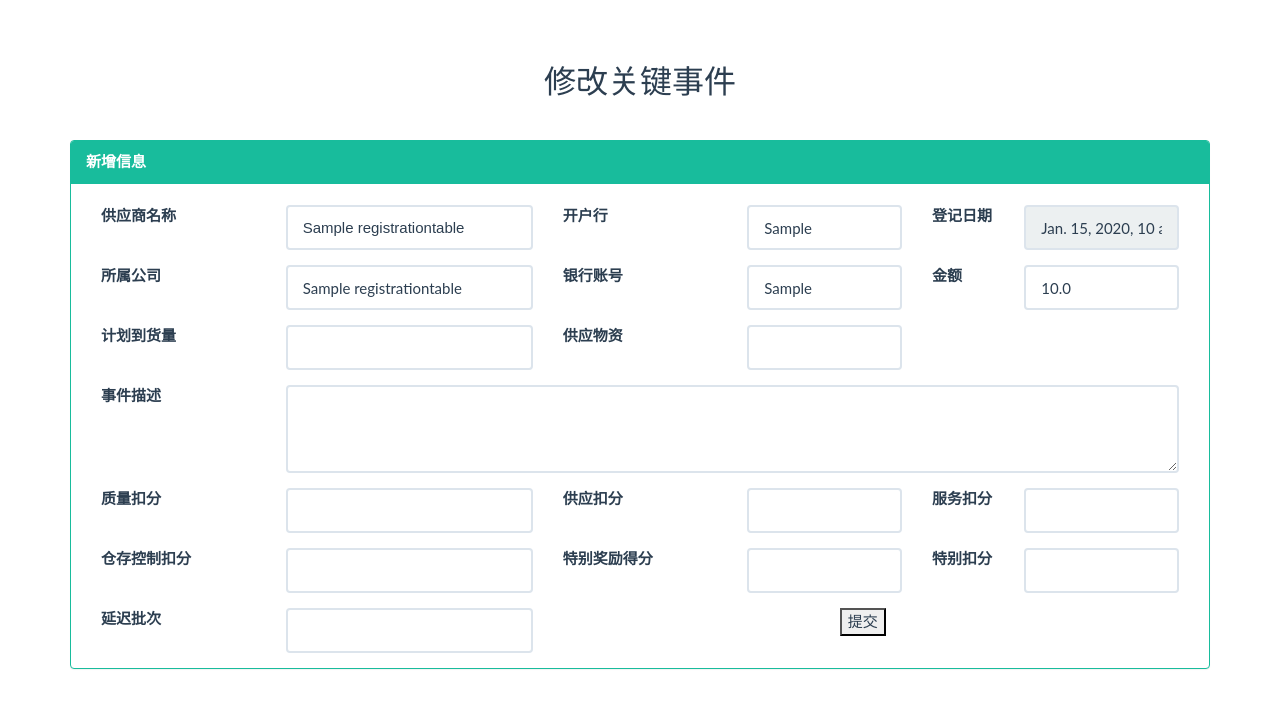
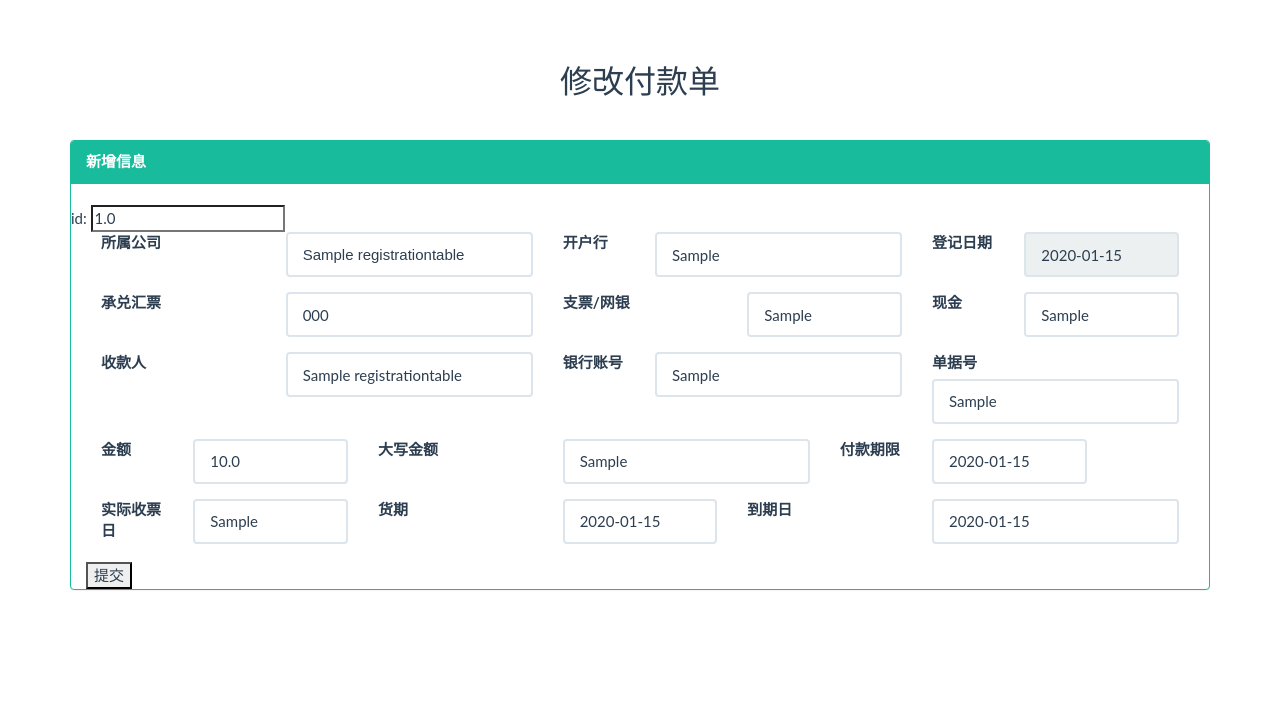
Before and after one commit to llfccc/Django-practice, a Django app: page /payment/edit/1 in a window 1280 px wide. Shown: the part 60-768 px from the top of the page. Run offline with Django 3.2, Linux system fonts and the light colour scheme; a user stored in the database is signed in; tables that the repository leaves empty hold one stand-in row (values such as "Sample post"); parts of the project's set-up code (start-up, migrations or seed data) failed here and were passed over; some libraries are stand-ins or nearby versions.

Commit message:
add func convertDate

```diff
--- a/payment/templates/editPayment.html
+++ b/payment/templates/editPayment.html
@@ -42,7 +42,7 @@
     <div class="container">
         <div class="page-header">
             <h2 align="center">
-                修改关键事件
+                修改付款单
             </h2>
         </div>
 
@@ -52,109 +52,123 @@
             <div class="container-fluid ">
             <div class="row">
                 <form method='POST' action="/payment/editHandle/" class="">
-                    <input type="text" style="display:none;" name="id" value="{{data.id}}">
+                    id:<input type="text" style="display:none;" readonly name="id" value="{{data.id}}">
+                    <input type="text" name="max_num" readonly value="{{data.max_num}}">
                     <div class="form-group col-xs-12">
-                        <label for="supplier_name" class="col-xs-2 control-label">供应商名称</label>
+                        <label for="supplier_name" class="col-xs-2 control-label">所属公司</label>
+
                         <div class="col-xs-3 ui-widget">
-                            <input type="text" class="form-control " name="supplier_name" id="supplier_name" placeholder="" value="{{data.supplier_name}}">
+                                         <input type="text" class="form-control" name="company_name"
+                                       id="order_id" placeholder="" value="{{data.company_name}}">
+
+
                         </div>
-                        <label for="bank_of_deposit" class="col-xs-2 control-label">开户行</label>
-                        <div class="col-xs-2 ">
+
+                        <label for="bank_of_deposit" class="col-xs-1 control-label">开户行</label>
+                        <div class="col-xs-3 ">
                             <input type="text" class="form-control " name="bank_of_deposit" id="bank_of_deposit" placeholder="" value="{{data.bank_of_deposit}}">
-
 
                         </div>
                         <label for="record_date" class="col-xs-1 control-label">登记日期</label>
                         <div class="col-xs-2">
-                            <input type="text" class="form-control" id="record_date" readonly placeholder="" value="{{data.record_date}}">
+                            <input type="text" class="form-control" name="record_date"
+                                       id="record_date" readonly placeholder="" value="{{data.record_date|date:"Y-m-d"}}">
+
                         </div>
 
                         </div>
+                                                <div class="form-group col-xs-12">
+                                <label for="acceptance_bill" class="col-xs-2 control-label">承兑汇票</label>
+                            <div class="col-xs-3">
+                                <input type="text" class="form-control" name="acceptance_bill"
+                                       id="acceptance_bill" placeholder="" value="{{data.acceptance_bill}}">
+                            </div>
+
+                            <label for="cheque" class="col-xs-2 control-label">支票/网银</label>
+                            <div class="col-xs-2">
+                                <input type="text" class="form-control" name="cheque"
+                                       id="cheque" placeholder=""
+                                       value="{{data.cheque}}">
+                            </div>
+                            <label for="cash" class="col-xs-1 control-label">现金</label>
+                            <div class="col-xs-2">
+                                <input type="text" class="form-control" name="cash"
+                                       id="cash" placeholder=""
+                                       value="{{data.cash}}">
+                            </div>
+                        </div>
                         <div class="form-group col-xs-12">
-                            <label for="belong_to" class="col-xs-2 control-label">所属公司</label>
+                            <label for="belong_to" class="col-xs-2 control-label">收款人</label>
+
                             <div class="col-xs-3 ">
-                                 <input type="text" class="form-control" name="company_name"
-                                       id="order_id" placeholder="" value="{{data.company_name}}">
+                      <input type="text" class="form-control " name="supplier_name" id="supplier_name" placeholder="" value="{{data.supplier_name}}">
 
                             </div>
-                            <label for="bank_account" class="col-xs-2 control-label">银行账号</label>
-                            <div class="col-xs-2">
+
+                            <label for="bank_account" class="col-xs-1 control-label">银行账号</label>
+                            <div class="col-xs-3">
                                 <input type="text" class="form-control" name="bank_account"
                                        id="bank_account" placeholder="" value="{{data.bank_account}}">
                             </div>
-                            <label for="planed_date" class="col-xs-1 control-label">金额</label>
+                                                   <label for="document_num" class="col-xs-1 control-label">单据号</label>
+                            <div class="col-xs-3">
+                                <input type="text" class="form-control" name="document_num"
+                                       id="document_num" placeholder="" value="{{data.document_num}}">
+                            </div>
+
+                        </div>
+                        <div class="form-group col-xs-12">
+                             <label for="planed_date" class="col-xs-1 control-label">金额</label>
                             <div class="col-xs-2">
                                 <input type="text" class="form-control" name="amount_in_figures"
                                        id="amount_in_figures" placeholder="" value="{{data.amount_in_figures}}">
                             </div>
-                        </div>
-                        <div class="form-group col-xs-12">
-                            <label for="planed_quantity" class="col-xs-2 control-label">计划到货量</label>
+                            <label for="amount_in_words" class="col-xs-2 control-label">大写金额</label>
                             <div class="col-xs-3">
-                                <input type="text" class="form-control" name="planed_quantity"
-                                       id="planed_quantity" placeholder="" value="{{data.planed_quantity}}">
+                                <input type="text" class="form-control" name="amount_in_words"
+                                       id="amount_in_words" placeholder="" value="{{data.amount_in_words}}">
                             </div>
-                            <label for="material_name" class="col-xs-2 control-label">供应物资</label>
+
+                                                    <label for="payment_date" class="col-xs-1 control-label">付款期限</label>
                             <div class="col-xs-2">
-                                <input type="text" class="form-control" name="material_name"
-                                       id="material_name" placeholder="" value="{{data.material_name}}">
+                                <input type="text" class="form-control" name="payment_date"
+                                       id="payment_date" placeholder=""
+                                       value="{{data.payment_date }}">
                             </div>
                         </div>
 
-                        <div class=" form-group col-xs-12">
 
-                            <label for="event_description" class="col-xs-2 control-label">事件描述</label>
-                            <div class="col-xs-10">
-                                    <textarea type='text' class="form-control" name="event_description"
-                                              id="event_description"
-                                              rows="3">{{data.event_description}}</textarea>
+                        <div class="form-group col-xs-12">
+
+
+                            <label for="transfer_finance" class="col-xs-1 control-label">实际收票日</label>
+                            <div class="col-xs-2">
+                                <input type="text" class="form-control" name="transfer_finance"
+                                       id="transfer_finance" placeholder="" value="{{data.transfer_finance}}">
+                            </div>
+                                                        <label for="closing_date" class="col-xs-2 control-label">货期</label>
+                            <div class="col-xs-2">
+                                <input type="text" class="form-control" name="closing_date"
+                                       id="closing_date" placeholder="" value="{{data.closing_date}}">
+                            </div>
+                                                       <label for="quality_deduction" class="col-xs-2 control-label">到期日</label>
+                            <div class="col-xs-3">
+                                <input type="text" class="form-control" name="expiring_date"
+                                       id="expiring_date" placeholder="" value="{{data.expiring_date|date:"Y-m-d"}}">
                             </div>
                         </div>
 
-                        <div class="form-group col-xs-12">
-                            <label for="quality_deduction" class="col-xs-2 control-label">质量扣分</label>
-                            <div class="col-xs-3">
-                                <input type="text" class="form-control" name="quality_deduction"
-                                       id="quality_deduction" placeholder="" value="{{data.quality_deduction}}">
+
+                            <!--
+                        <div class=" form-group col-xs-12">
+
+                            <label for="remark" class="col-xs-2 control-label">备注</label>
+                            <div class="col-xs-10">
+                                    <textarea type='text' class="form-control" name="remark"
+                                              id="remark"
+                                              rows="3">{{data.remark}}</textarea>
                             </div>
-                            <label for="supply_deduction" class="col-xs-2 control-label">供应扣分</label>
-                            <div class="col-xs-2">
-                                <input type="text" class="form-control" name="supply_deduction"
-                                       id="supply_deduction" placeholder="" value="{{data.supply_deduction}}">
-                            </div>
-                            <label for="service_deduction" class="col-xs-1 control-label">服务扣分</label>
-                            <div class="col-xs-2">
-                                <input type="text" class="form-control" name="service_deduction"
-                                       id="service_deduction" placeholder="" value="{{data.service_deduction}}">
-                            </div>
-                        </div>
-                        <div class="form-group col-xs-12">
-                            <label for="warehouse_deduction" class="col-xs-2 control-label">仓存控制扣分</label>
-                            <div class="col-xs-3">
-                                <input type="text" class="form-control" name="warehouse_deduction"
-                                       id="warehouse_deduction" placeholder=""
-                                       value="{{data.warehouse_deduction}}">
-                            </div>
-                            <label for="special_bonus_point" class="col-xs-2 control-label">特别奖励得分</label>
-                            <div class="col-xs-2">
-                                <input type="text" class="form-control" name="special_bonus_point"
-                                       id="special_bonus_point" placeholder=""
-                                       value="{{data.special_bonus_point}}">
-                            </div>
-                            <label for="special_penalty_point" class="col-xs-1 control-label">特别扣分</label>
-                            <div class="col-xs-2">
-                                <input type="text" class="form-control" name="special_penalty_point"
-                                       id="special_penalty_point" placeholder=""
-                                       value="{{data.special_penalty_point}}">
-                            </div>
-                        </div>
-                        <div class="form-group col-xs-12">
-                            <label for="delay_batch" class="col-xs-2 control-label">延迟批次</label>
-                            <div class="col-xs-3">
-                                <input type="text" class="form-control" name="delay_batch"
-                                       id="delay_batch" placeholder="" value="{{data.delay_batch}}">
-                            </div>
-                            <div class="col-xs-3"></div>
+                        </div>-->
                             <div class="col-xs-2">
                                 <input type="submit" name="submit" value="提交">
                             </div>
--- a/payment/views.py
+++ b/payment/views.py
@@ -9,10 +9,11 @@ import os,sys,json,time
 from .models import RegistrationTable,SupplierPayment
 from django.db.models import Count, Avg
 from django.contrib.auth.decorators import login_required, permission_required
-#生成pdf
+
 from django.forms.models import model_to_dict
 from django.http import HttpResponse
 from docx_tpl import handle_uploaded_excel,generated_doc
+from convertData import charToNumber,ClosingDate
 from .forms import UploadFileForm
 import zipfile
 from django.http import HttpResponseRedirect ,StreamingHttpResponse
@@ -100,36 +101,27 @@ def editHandle(request):
         if request.user.has_perm('supplierList.update_all_supplier'):
             if request.method == 'POST':
                 received_data = dict(request.POST)
+                print(received_data)
+                del received_data['submit']
 
-                del received_data['submit']
                 # #删除值为空的字典
                 def changeListToString(data):
                     result={}
                     for i,j in data.items():
                         if j[0]:
-
                             result[i]=j[0];
                     return result
-                # #字符啊转浮点
-                # def str2float(s):
-                #     def char2num(s):
-                #         return {'0': 0, '1': 1, '2': 2, '3': 3, '4': 4, '5': 5, '6': 6, '7': 7, '8': 8, '9': 9}[s]
-                #     n = s.index('.')
-                #     return reduce(lambda x,y:x*10+y,map(char2num,s[:n]+s[n+1:]))/(10**n)
-                # received_data['amount_in_figures']=str2float(received_data['amount_in_figures'])
-                # except:
-                #     received_data['amount_in_figures']=0
+
                 received_data=changeListToString (received_data)
-
-
-
-                # keys = list(received_data.keys())
-                # received_data2={}
-                # for key in keys:
-                #     if  received_data[key][0]:
-                #         received_data2[key]=received_data[key][0]
-
-                print(received_data)
+                if not  received_data.has_key('amount_in_words'):
+                    pt=charToNumber()
+                    received_data['amount_in_words']=pt.cwchange(float(received_data['amount_in_figures']))
+                cd=ClosingDate()
+                x={}
+                x['payment_date']=received_data['payment_date']
+                x['closing_date']=received_data['closing_date']
+                x['transfer_finance']=received_data['transfer_finance']
+                print(cd.getClosingDate(x))
                 k = RegistrationTable(**received_data)
                 k.save()
 
```
Also changed, not shown: payment/convertData.py (added, +109 -0 lines), payment/docx_tpl.py (+26 -83 lines), payment/models.py (+4 -4 lines), payment/templates/showAllPayment.html (+38 -8 lines), 10 other files.
